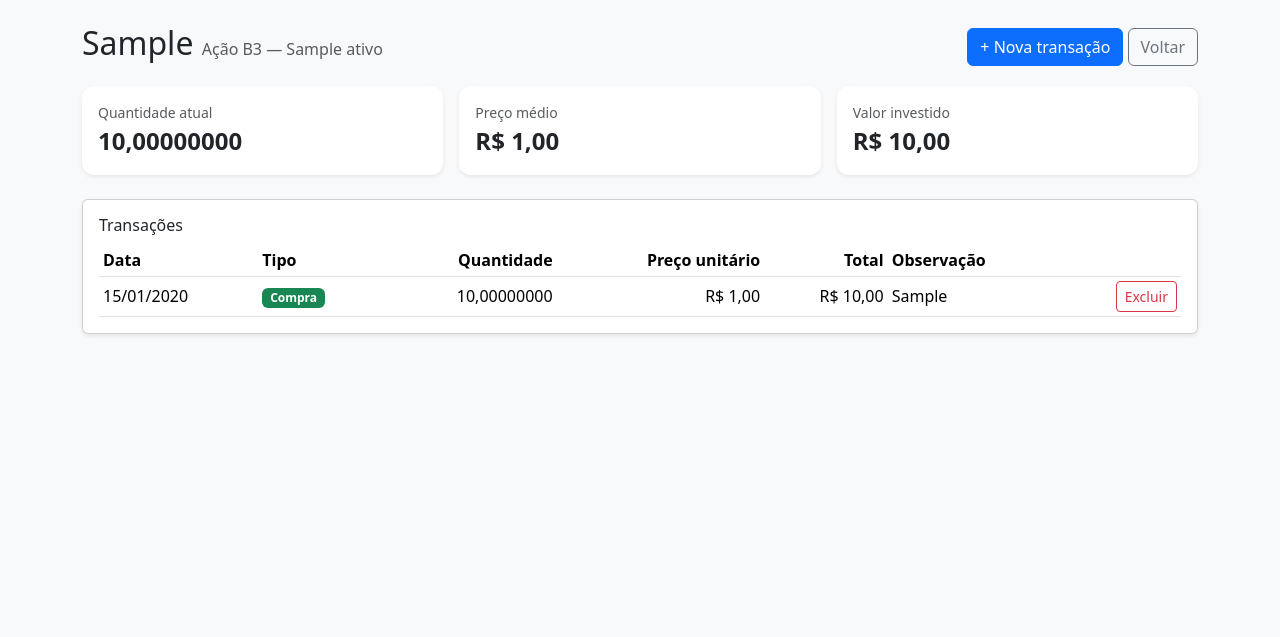
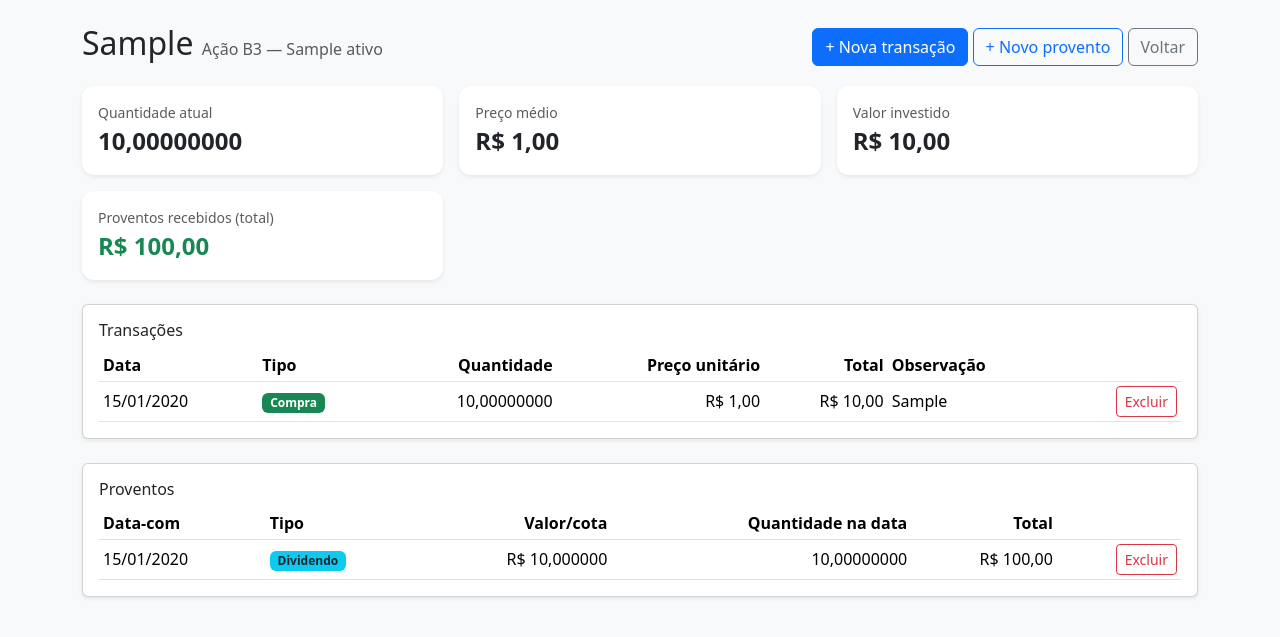
Before and after one commit to censivictor/carteira-financeira-git, a Django app: page /investimentos/1/ in a window 1280 px wide. Shown: the part 56-693 px from the top of the page. Run offline with Django 4.2, Linux system fonts and the light colour scheme; a user stored in the database is signed in; tables that the repository leaves empty hold one stand-in row (values such as "Sample post").

Commit message:
Dividendos/proventos (Ação e FII)
- Novo model Provento (dividendo/JCP/rendimento): valor total calculado automaticamente via Ativo.quantidade_em(data-com), reaproveitando o ledger de transações da feature 1
- Ativo._posicao refatorado em _calcular_posicao(ate=) — cached_property da posição atual não muda, só ganha o método público quantidade_em(data)
- ProventoCreateView bloqueia (404) proventos fora de Ação/FII — não faz sentido pra cripto/renda fixa
- ativo_detail.html: card 'Proventos recebidos (total)' + tabela, só pra Ação/FII
- Dashboard: cards novos 'Proventos recebidos (mês)' e 'Retorno total (ganho de capital + proventos)' — card 'Ganho/perda da carteira' existente fica intacto (só capital)
- Testado ponta a ponta: quantidade-na-data-com respeitando transações antes/depois, provento com data-com anterior à 1ª compra (zerado sem erro), 404 em ativo de tipo errado, conta do retorno total batendo exatamente

Co-Authored-By: Claude Sonnet 5 <noreply@anthropic.com>

```diff
--- a/investimentos/models.py
+++ b/investimentos/models.py
@@ -78,16 +78,18 @@ class Ativo(models.Model):
     def __str__(self):
         return f'{self.ticker} ({self.get_tipo_display()})'
 
-    @cached_property
-    def _posicao(self):
-        """(quantidade, preco_medio) calculados a partir do histórico de
-        transações, pelo método de custo médio ponderado: compra recalcula
-        o preço médio, venda reduz a quantidade sem alterar o preço médio
-        do que sobrou. `cached_property` evita recalcular mais de uma vez
-        por request."""
+    def _calcular_posicao(self, ate=None):
+        """(quantidade, preco_medio) a partir do histórico de transações até
+        a data `ate` (inclusive), pelo método de custo médio ponderado:
+        compra recalcula o preço médio, venda reduz a quantidade sem alterar
+        o preço médio do que sobrou. `ate=None` considera todas as
+        transações (posição atual)."""
         qtd = Decimal('0')
         custo_total = Decimal('0')
-        for t in self.transacoes.order_by('data', 'criado_em'):
+        qs = self.transacoes.order_by('data', 'criado_em')
+        if ate is not None:
+            qs = qs.filter(data__lte=ate)
+        for t in qs:
             if t.tipo == TransacaoAtivo.Tipo.COMPRA:
                 custo_total += t.quantidade * t.preco_unitario
                 qtd += t.quantidade
@@ -98,6 +100,17 @@ class Ativo(models.Model):
                 qtd -= t.quantidade
         preco_medio = (custo_total / qtd) if qtd > 0 else Decimal('0')
         return qtd, preco_medio
+
+    @cached_property
+    def _posicao(self):
+        """Posição atual (todas as transações). `cached_property` evita
+        recalcular mais de uma vez por request."""
+        return self._calcular_posicao()
+
+    def quantidade_em(self, data) -> Decimal:
+        """Quantidade que o usuário tinha numa data específica — usado pra
+        calcular o valor recebido em proventos (data-base)."""
+        return self._calcular_posicao(ate=data)[0]
 
     @property
     def quantidade(self):
@@ -152,6 +165,51 @@ class TransacaoAtivo(models.Model):
         return self.quantidade * self.preco_unitario
 
 
+class Provento(models.Model):
+    """Um dividendo, JCP ou rendimento (FII) recebido por um ativo.
+
+    O valor total recebido é calculado a partir da quantidade que o usuário
+    tinha na data-com (`ativo.quantidade_em`), reaproveitando o ledger de
+    transações — não precisa digitar o valor total na mão. Só faz sentido
+    pra Ação/FII (cripto e renda fixa não passam por aqui).
+    """
+
+    class Tipo(models.TextChoices):
+        DIVIDENDO = 'DIVIDENDO', 'Dividendo'
+        JCP = 'JCP', 'Juros sobre Capital Próprio'
+        RENDIMENTO = 'RENDIMENTO', 'Rendimento (FII)'
+
+    ativo = models.ForeignKey(Ativo, on_delete=models.CASCADE, related_name='proventos')
+    tipo = models.CharField(max_length=10, choices=Tipo.choices)
+    valor_por_cota = models.DecimalField(
+        max_digits=10, decimal_places=6, help_text='Valor pago por ação/cota, em BRL.'
+    )
+    data_com = models.DateField(
+        help_text='Data-base — a quantidade que você tinha nesse dia é usada pra calcular o valor recebido.'
+    )
+    data_pagamento = models.DateField(
+        blank=True, null=True, help_text='Data em que o valor efetivamente caiu na conta (opcional).'
+    )
+    observacao = models.CharField(max_length=200, blank=True)
+    criado_em = models.DateTimeField(auto_now_add=True)
+
+    class Meta:
+        ordering = ['-data_com']
+        verbose_name = 'Provento'
+        verbose_name_plural = 'Proventos'
+
+    def __str__(self):
+        return f'{self.get_tipo_display()} {self.ativo.ticker} - R$ {self.valor_total}'
+
+    @property
+    def quantidade_na_data(self) -> Decimal:
+        return self.ativo.quantidade_em(self.data_com)
+
+    @property
+    def valor_total(self) -> Decimal:
+        return self.quantidade_na_data * self.valor_por_cota
+
+
 class PatrimonioSnapshot(models.Model):
     """Registro diário do valor total da carteira — acumulado a cada
     carregamento do dashboard, vira o histórico do gráfico 'patrimônio ao
--- a/investimentos/templates/investimentos/ativo_detail.html
+++ b/investimentos/templates/investimentos/ativo_detail.html
@@ -5,6 +5,9 @@
     <h2>{{ ativo.ticker }} <small class="text-muted fs-6">{{ ativo.get_tipo_display }}{% if ativo.nome %} — {{ ativo.nome }}{% endif %}</small></h2>
     <div>
         <a href="{% url 'transacao-create' ativo.pk %}" class="btn btn-primary">+ Nova transação</a>
+        {% if proventos is not None %}
+            <a href="{% url 'provento-create' ativo.pk %}" class="btn btn-outline-primary">+ Novo provento</a>
+        {% endif %}
         <a href="{% url 'ativo-list' %}" class="btn btn-outline-secondary">Voltar</a>
     </div>
 </div>
@@ -34,6 +37,16 @@
             </div>
         </div>
     </div>
+    {% if proventos is not None %}
+    <div class="col-md-4">
+        <div class="card card-metric shadow-sm h-100">
+            <div class="card-body">
+                <div class="text-muted small">Proventos recebidos (total)</div>
+                <div class="fs-4 fw-bold text-gain">R$ {{ proventos_total|floatformat:2 }}</div>
+            </div>
+        </div>
+    </div>
+    {% endif %}
 </div>
 
 {% if not transacoes %}
@@ -84,4 +97,42 @@
         </div>
     </div>
 </div>
+
+{% if proventos is not None %}
+<div class="card shadow-sm mt-4">
+    <div class="card-body">
+        <h6 class="card-title">Proventos</h6>
+        <div class="table-responsive">
+            <table class="table table-sm align-middle mb-0">
+                <thead>
+                    <tr>
+                        <th>Data-com</th>
+                        <th>Tipo</th>
+                        <th class="text-end">Valor/cota</th>
+                        <th class="text-end">Quantidade na data</th>
+                        <th class="text-end">Total</th>
+                        <th></th>
+                    </tr>
+                </thead>
+                <tbody>
+                {% for p in proventos %}
+                    <tr>
+                        <td>{{ p.data_com|date:"d/m/Y" }}</td>
+                        <td><span class="badge bg-info text-dark">{{ p.get_tipo_display }}</span></td>
+                        <td class="text-end">R$ {{ p.valor_por_cota|floatformat:6 }}</td>
+                        <td class="text-end">{{ p.quantidade_na_data }}</td>
+                        <td class="text-end">R$ {{ p.valor_total|floatformat:2 }}</td>
+                        <td class="text-end">
+                            <a href="{% url 'provento-delete' p.pk %}" class="btn btn-sm btn-outline-danger">Excluir</a>
+                        </td>
+                    </tr>
+                {% empty %}
+                    <tr><td colspan="6" class="text-muted text-center py-4">Nenhum provento lançado ainda.</td></tr>
+                {% endfor %}
+                </tbody>
+            </table>
+        </div>
+    </div>
+</div>
+{% endif %}
 {% endblock %}
--- a/investimentos/urls.py
+++ b/investimentos/urls.py
@@ -11,5 +11,7 @@ urlpatterns = [
     path('<int:pk>/excluir/', views.AtivoDeleteView.as_view(), name='ativo-delete'),
     path('<int:ativo_pk>/transacoes/nova/', views.TransacaoCreateView.as_view(), name='transacao-create'),
     path('transacoes/<int:pk>/excluir/', views.TransacaoDeleteView.as_view(), name='transacao-delete'),
+    path('<int:ativo_pk>/proventos/novo/', views.ProventoCreateView.as_view(), name='provento-create'),
+    path('proventos/<int:pk>/excluir/', views.ProventoDeleteView.as_view(), name='provento-delete'),
     path('<int:pk>/', views.AtivoDetailView.as_view(), name='ativo-detail'),
 ]
--- a/investimentos/views.py
+++ b/investimentos/views.py
@@ -1,3 +1,5 @@
+from decimal import Decimal
+
 from django.contrib.auth.mixins import LoginRequiredMixin
 from django.http import JsonResponse
 from django.shortcuts import get_object_or_404
@@ -5,8 +7,8 @@ from django.urls import reverse, reverse_lazy
 from django.views.generic import CreateView, DeleteView, DetailView, ListView, UpdateView
 
 from . import services
-from .forms import AtivoForm, TransacaoAtivoForm
-from .models import Ativo, TransacaoAtivo
+from .forms import AtivoForm, ProventoForm, TransacaoAtivoForm
+from .models import Ativo, Provento, TransacaoAtivo
 
 TIPOS_COTADOS_B3 = (Ativo.Tipo.ACAO, Ativo.Tipo.FII)
 
@@ -54,6 +56,10 @@ class AtivoDetailView(LoginRequiredMixin, DetailView):
     def get_context_data(self, **kwargs):
         ctx = super().get_context_data(**kwargs)
         ctx['transacoes'] = self.object.transacoes.all()
+        if self.object.tipo in TIPOS_COTADOS_B3:
+            proventos = self.object.proventos.all()
+            ctx['proventos'] = proventos
+            ctx['proventos_total'] = sum((p.valor_total for p in proventos), Decimal('0'))
         return ctx
 
 
@@ -87,6 +93,38 @@ class TransacaoCreateView(LoginRequiredMixin, CreateView):
 class TransacaoDeleteView(LoginRequiredMixin, DeleteView):
     model = TransacaoAtivo
     template_name = 'investimentos/transacao_confirm_delete.html'
+
+    def get_success_url(self):
+        return reverse('ativo-detail', args=[self.object.ativo.pk])
+
+
+class ProventoCreateView(LoginRequiredMixin, CreateView):
+    model = Provento
+    form_class = ProventoForm
+    template_name = 'investimentos/provento_form.html'
+
+    def dispatch(self, request, *args, **kwargs):
+        # Proventos só fazem sentido pra Ação/FII — cripto e renda fixa não
+        # passam por aqui (404 em vez de deixar criar fora de contexto).
+        self.ativo = get_object_or_404(Ativo, pk=kwargs['ativo_pk'], tipo__in=TIPOS_COTADOS_B3)
+        return super().dispatch(request, *args, **kwargs)
+
+    def get_context_data(self, **kwargs):
+        ctx = super().get_context_data(**kwargs)
+        ctx['ativo'] = self.ativo
+        return ctx
+
+    def form_valid(self, form):
+        form.instance.ativo = self.ativo
+        return super().form_valid(form)
+
+    def get_success_url(self):
+        return reverse('ativo-detail', args=[self.ativo.pk])
+
+
+class ProventoDeleteView(LoginRequiredMixin, DeleteView):
+    model = Provento
+    template_name = 'investimentos/provento_confirm_delete.html'
 
     def get_success_url(self):
         return reverse('ativo-detail', args=[self.object.ativo.pk])
```
Also changed, not shown: core/templates/core/dashboard.html (+21 -0 lines), core/views.py (+20 -1 lines), investimentos/admin.py (+8 -1 lines), investimentos/forms.py (+21 -1 lines), investimentos/templates/investimentos/provento_confirm_delete.html (added, +15 -0 lines), investimentos/templates/investimentos/provento_form.html (added, +23 -0 lines), investimentos/migrations/0004_provento.py (added).
